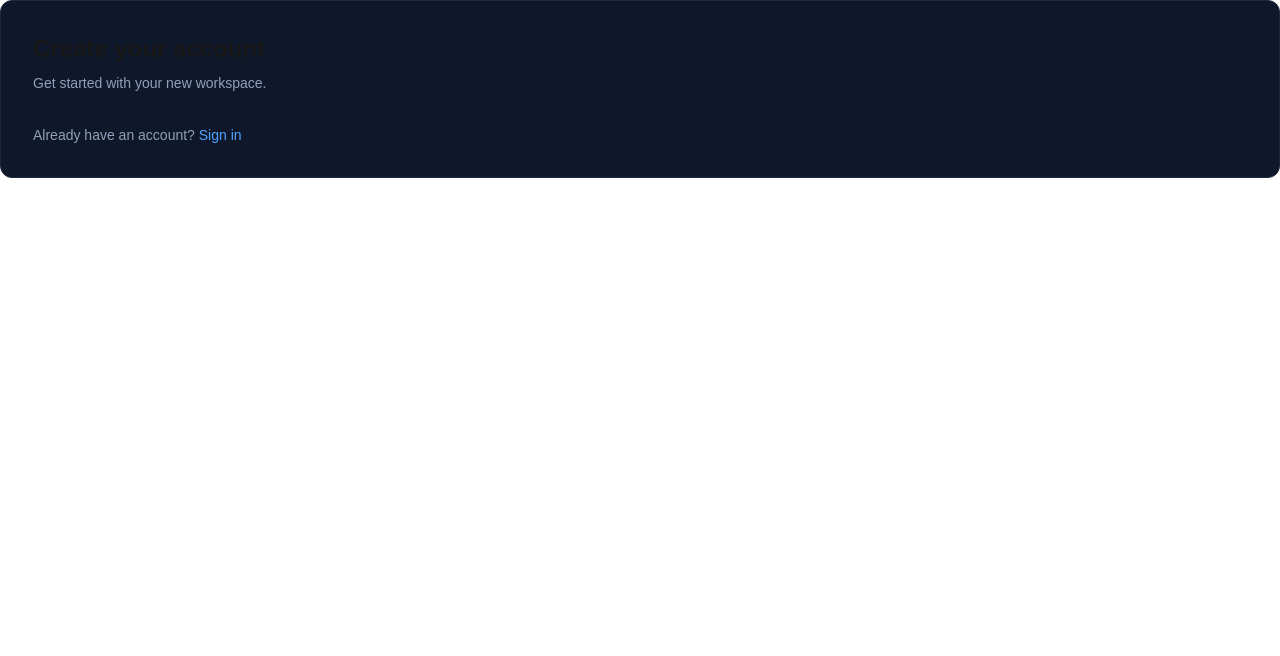
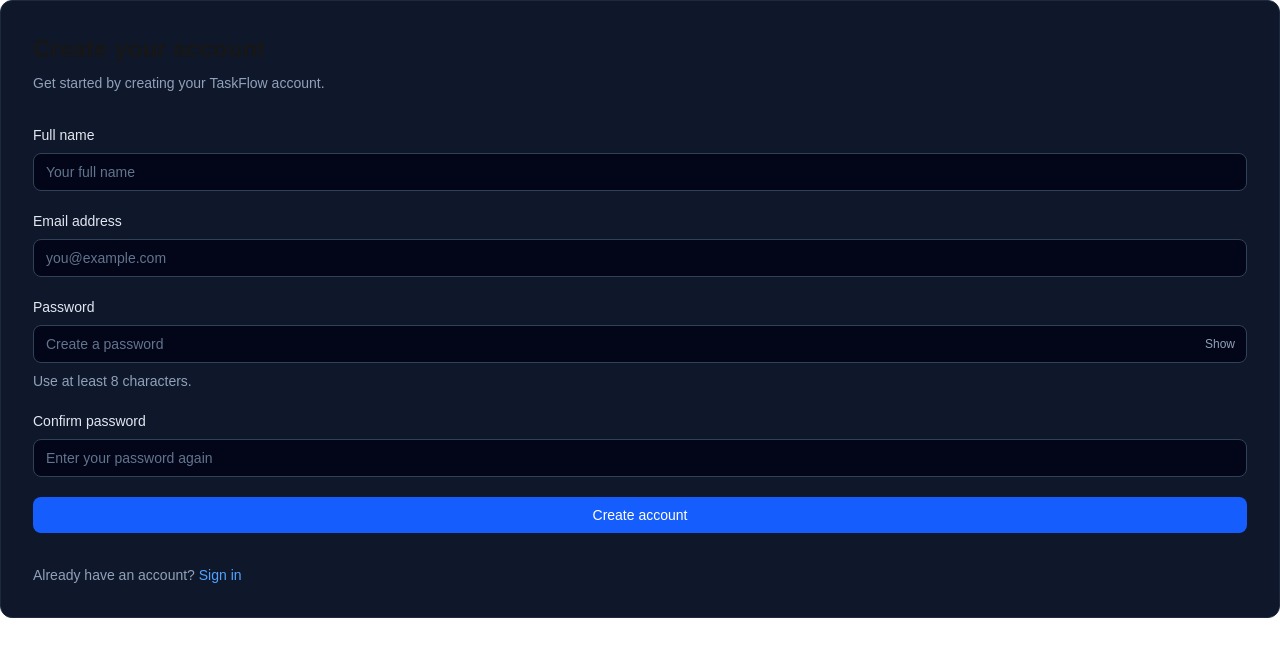
Before and after one commit to armanashnamehr/task-management-platform, a Next.js app: page /register in a window 1280 px wide. Shown: the top 656 px of the page. Built offline with nearby package versions, Linux system fonts and the light colour scheme.

Commit message:
feat: build registration form with client validation

```diff
--- a/src/app/(auth)/register/page.tsx
+++ b/src/app/(auth)/register/page.tsx
@@ -1,3 +1,4 @@
+import { RegisterForm } from "@/features/auth/components/registration-form";
 import type { Metadata } from "next";
 import Link from "next/link";
 
@@ -8,12 +9,7 @@ export const metadata: Metadata = {
 export default function RegisterPage() {
   return (
     <section className="rounded-xl border border-slate-800 bg-slate-900 p-8">
-      <h1 className="text-2xl font-semibold">Create your account</h1>
-
-      <p className="mt-2 text-sm text-slate-400">
-        Get started with your new workspace.
-      </p>
-
+      <RegisterForm />
       <div className="mt-8 text-sm text-slate-400">
         Already have an account?{" "}
         <Link
--- /dev/null
+++ b/src/features/auth/components/registration-form.tsx
@@ -0,0 +1,218 @@
+"use client";
+
+import { useState } from "react";
+import type { ChangeEvent, ChangeEventHandler, FormEvent } from "react";
+
+import { Button } from "@/components/ui/button";
+import { Card } from "@/components/ui/card";
+import { FormField } from "@/components/ui/form-field";
+
+type RegisterFormValues = {
+  name: string;
+  email: string;
+  password: string;
+  confirmPassword: string;
+};
+type RegisterFormValues2 = {
+  name: string;
+  email: string;
+  password?: string;
+  confirmPassword: string;
+};
+type RegistrationFormError2 = Partial<Record<keyof RegisterFormValues, string>>;
+type RegisterFormErrors = Partial<Record<keyof RegisterFormValues, string>>;
+
+const initialValues: RegisterFormValues = {
+  name: "",
+  email: "",
+  password: "",
+  confirmPassword: "",
+};
+const initialValues2: RegisterFormValues2 = {
+  name: "",
+  email: "",
+  password: "",
+  confirmPassword: "",
+};
+
+function validateForm(values: RegisterFormValues): RegisterFormErrors {
+  const errors: RegisterFormErrors = {};
+
+  if (!values.name.trim()) {
+    errors.name = "Please enter your full name.";
+  }
+
+  if (!values.email.trim()) {
+    errors.email = "Please enter your email address.";
+  } else if (!/^[^\s@]+@[^\s@]+\.[^\s@]+$/.test(values.email.trim())) {
+    errors.email = "Please enter a valid email address.";
+  }
+
+  if (!values.password) {
+    errors.password = "Please enter a password.";
+  } else if (values.password.length < 8) {
+    errors.password = "Password must contain at least 8 characters.";
+  }
+
+  if (!values.confirmPassword) {
+    errors.confirmPassword = "Please confirm your password.";
+  } else if (values.password !== values.confirmPassword) {
+    errors.confirmPassword = "Passwords do not match.";
+  }
+
+  return errors;
+}
+
+export function RegisterForm() {
+  const [values, setValues] = useState<RegisterFormValues>(initialValues);
+
+  const [errors, setErrors] = useState<RegisterFormErrors>({});
+
+  const [isPasswordVisible, setIsPasswordVisible] = useState(false);
+
+  const [statusMessage, setStatusMessage] = useState("");
+
+  function handleChange(event: ChangeEvent<HTMLInputElement>) {
+    const { name, value } = event.target;
+
+    setValues((previousValues) => ({
+      ...previousValues,
+      [name]: value,
+    }));
+
+    setErrors((previousErrors) => ({
+      ...previousErrors,
+      [name]: undefined,
+    }));
+
+    setStatusMessage("");
+  }
+
+  function handleSubmit(event: FormEvent<HTMLFormElement>) {
+    event.preventDefault();
+
+    const validationErrors = validateForm(values);
+
+    setErrors(validationErrors);
+
+    if (Object.keys(validationErrors).length > 0) {
+      setStatusMessage("");
+      return;
+    }
+
+    setStatusMessage(
+      "Your information is valid. Account creation is not connected yet.",
+    );
+  }
+
+  return (
+    <Card>
+      <div className="mb-8">
+        <h1 className="text-2xl font-semibold">Create your account</h1>
+
+        <p className="mt-2 text-sm text-slate-400">
+          Get started by creating your TaskFlow account.
+        </p>
+      </div>
+
+      <form onSubmit={handleSubmit} noValidate className="space-y-5">
+        <FormField id="name" label="Full name" error={errors.name}>
+          <input
+            id="name"
+            name="name"
+            type="text"
+            autoComplete="name"
+            value={values.name}
+            onChange={handleChange}
+            aria-invalid={Boolean(errors.name)}
+            aria-describedby={errors.name ? "name-error" : undefined}
+            className="w-full rounded-lg border border-slate-700 bg-slate-950 px-3 py-2 text-sm text-white outline-none transition placeholder:text-slate-500 focus:border-blue-500 focus:ring-2 focus:ring-blue-500/20"
+            placeholder="Your full name"
+          />
+        </FormField>
+
+        <FormField id="email" label="Email address" error={errors.email}>
+          <input
+            id="email"
+            name="email"
+            type="email"
+            autoComplete="email"
+            value={values.email}
+            onChange={handleChange}
+            aria-invalid={Boolean(errors.email)}
+            aria-describedby={errors.email ? "email-error" : undefined}
+            className="w-full rounded-lg border border-slate-700 bg-slate-950 px-3 py-2 text-sm text-white outline-none transition placeholder:text-slate-500 focus:border-blue-500 focus:ring-2 focus:ring-blue-500/20"
+            placeholder="you@example.com"
+          />
+        </FormField>
+
+        <FormField
+          id="password"
+          label="Password"
+          error={errors.password}
+          hint="Use at least 8 characters."
+        >
+          <div className="relative">
+            <input
+              id="password"
+              name="password"
+              type={isPasswordVisible ? "text" : "password"}
+              autoComplete="new-password"
+              value={values.password}
+              onChange={handleChange}
+              aria-invalid={Boolean(errors.password)}
+              aria-describedby={
+                errors.password ? "password-error" : "password-hint"
+              }
+              className="w-full rounded-lg border border-slate-700 bg-slate-950 px-3 py-2 pr-20 text-sm text-white outline-none transition placeholder:text-slate-500 focus:border-blue-500 focus:ring-2 focus:ring-blue-500/20"
+              placeholder="Create a password"
+            />
+
+            <button
+              type="button"
+              onClick={() => setIsPasswordVisible((previous) => !previous)}
+              className="absolute inset-y-0 right-3 text-xs font-medium text-slate-400 transition hover:text-white"
+              aria-label={isPasswordVisible ? "Hide password" : "Show password"}
+            >
+              {isPasswordVisible ? "Hide" : "Show"}
+            </button>
+          </div>
+        </FormField>
+
+        <FormField
+          id="confirmPassword"
+          label="Confirm password"
+          error={errors.confirmPassword}
+        >
+          <input
+            id="confirmPassword"
+            name="confirmPassword"
+            type={isPasswordVisible ? "text" : "password"}
+            autoComplete="new-password"
+            value={values.confirmPassword}
+            onChange={handleChange}
+            aria-invalid={Boolean(errors.confirmPassword)}
+            aria-describedby={
+              errors.confirmPassword ? "confirmPassword-error" : undefined
+            }
+            className="w-full rounded-lg border border-slate-700 bg-slate-950 px-3 py-2 text-sm text-white outline-none transition placeholder:text-slate-500 focus:border-blue-500 focus:ring-2 focus:ring-blue-500/20"
+            placeholder="Enter your password again"
+          />
+        </FormField>
+
+        {statusMessage && (
+          <p
+            role="status"
+            className="rounded-lg border border-emerald-800 bg-emerald-950/40 p-3 text-sm text-emerald-300"
+          >
+            {statusMessage}
+          </p>
+        )}
+
+        <Button type="submit" className="w-full">
+          Create account
+        </Button>
+      </form>
+    </Card>
+  );
+}
```
